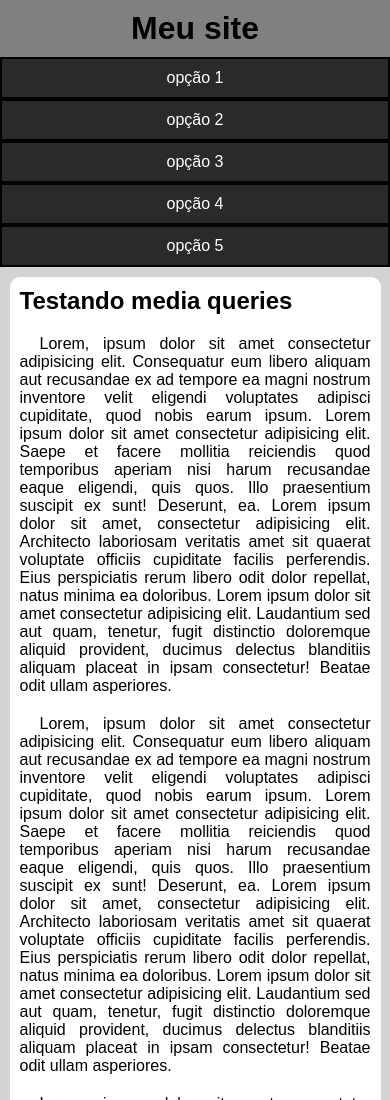
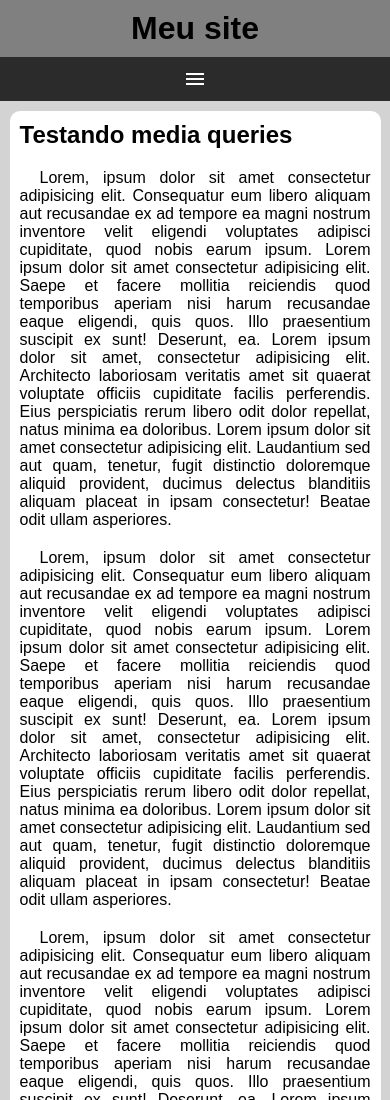
Before and after one commit to Isaias9421/html-css, a plain HTML site: page ex026/index.html in a window 390 px wide. Shown: the top 1100 px of the page. Drawn offline with Linux system fonts and the light colour scheme.

Commit message:
exercício 26 005 de media query

```diff
--- a/ex026/estilos/style.css
+++ b/ex026/estilos/style.css
@@ -19,9 +19,25 @@ header h1{
     text-align: center;
 
 }
+#burguer{
+    background-color: rgb(44, 43, 43);
+    color: white;
+    display: block;
+    text-align: center;
+    cursor: pointer;
+    padding: 10px;
+}
+#burguer:hover{
+    background-color: white;
+    color: black;
+}
+
+
+
+
 
 menu{
- display: block;
+ display: none;
 
 }
 
--- a/ex026/index.html
+++ b/ex026/index.html
@@ -4,12 +4,21 @@
     <meta charset="UTF-8">
     <meta name="viewport" content="width=device-width, initial-scale=1.0">
     <title>menu responsivo</title>
+    <link href="https://fonts.googleapis.com/icon?family=Material+Icons"
+      rel="stylesheet">
+
+
+
     <link rel="stylesheet" href="estilos/style.css">
 </head>
 <body>
     <header>
         <h1>Meu site</h1>
-        <menu>
+        <span id="burguer" class="material-icons" onclick="clickMenu()">menu</span>
+
+
+
+        <menu id="itens">
             <ul>
                 <li><a href="#">opção 1</a></li>
                 <li><a href="#">opção 2</a></li>
@@ -23,6 +32,8 @@
     <main>
         <article>
             <h2>Testando media queries</h2>
+
+
             <p>Lorem, ipsum dolor sit amet consectetur adipisicing elit. Consequatur eum libero aliquam aut recusandae ex ad tempore ea magni nostrum inventore velit eligendi voluptates adipisci cupiditate, quod nobis earum ipsum. Lorem ipsum dolor sit amet consectetur adipisicing elit. Saepe et facere mollitia reiciendis quod temporibus aperiam nisi harum recusandae eaque eligendi, quis quos. Illo praesentium suscipit ex sunt! Deserunt, ea. Lorem ipsum dolor sit amet, consectetur adipisicing elit. Architecto laboriosam veritatis amet sit quaerat voluptate officiis cupiditate facilis perferendis. Eius perspiciatis rerum libero odit dolor repellat, natus minima ea doloribus. Lorem ipsum dolor sit amet consectetur adipisicing elit. Laudantium sed aut quam, tenetur, fugit distinctio doloremque aliquid provident, ducimus delectus blanditiis aliquam placeat in ipsam consectetur! Beatae odit ullam asperiores.</p>
             <p>Lorem, ipsum dolor sit amet consectetur adipisicing elit. Consequatur eum libero aliquam aut recusandae ex ad tempore ea magni nostrum inventore velit eligendi voluptates adipisci cupiditate, quod nobis earum ipsum. Lorem ipsum dolor sit amet consectetur adipisicing elit. Saepe et facere mollitia reiciendis quod temporibus aperiam nisi harum recusandae eaque eligendi, quis quos. Illo praesentium suscipit ex sunt! Deserunt, ea. Lorem ipsum dolor sit amet, consectetur adipisicing elit. Architecto laboriosam veritatis amet sit quaerat voluptate officiis cupiditate facilis perferendis. Eius perspiciatis rerum libero odit dolor repellat, natus minima ea doloribus. Lorem ipsum dolor sit amet consectetur adipisicing elit. Laudantium sed aut quam, tenetur, fugit distinctio doloremque aliquid provident, ducimus delectus blanditiis aliquam placeat in ipsam consectetur! Beatae odit ullam asperiores.</p>
             <p>Lorem, ipsum dolor sit amet consectetur adipisicing elit. Consequatur eum libero aliquam aut recusandae ex ad tempore ea magni nostrum inventore velit eligendi voluptates adipisci cupiditate, quod nobis earum ipsum. Lorem ipsum dolor sit amet consectetur adipisicing elit. Saepe et facere mollitia reiciendis quod temporibus aperiam nisi harum recusandae eaque eligendi, quis quos. Illo praesentium suscipit ex sunt! Deserunt, ea. Lorem ipsum dolor sit amet, consectetur adipisicing elit. Architecto laboriosam veritatis amet sit quaerat voluptate officiis cupiditate facilis perferendis. Eius perspiciatis rerum libero odit dolor repellat, natus minima ea doloribus. Lorem ipsum dolor sit amet consectetur adipisicing elit. Laudantium sed aut quam, tenetur, fugit distinctio doloremque aliquid provident, ducimus delectus blanditiis aliquam placeat in ipsam consectetur! Beatae odit ullam asperiores.</p>
@@ -31,5 +42,19 @@
         </article>
     </main>
 
+
+    <script>
+        function clickMenu() {
+          if (itens.style.display ==   'block' ){
+
+            itens.style.display = 'none'
+
+          } else {
+
+            itens.style.display = 'block'
+          }
+        }
+    </script>
+
 </body>
 </html>
```
